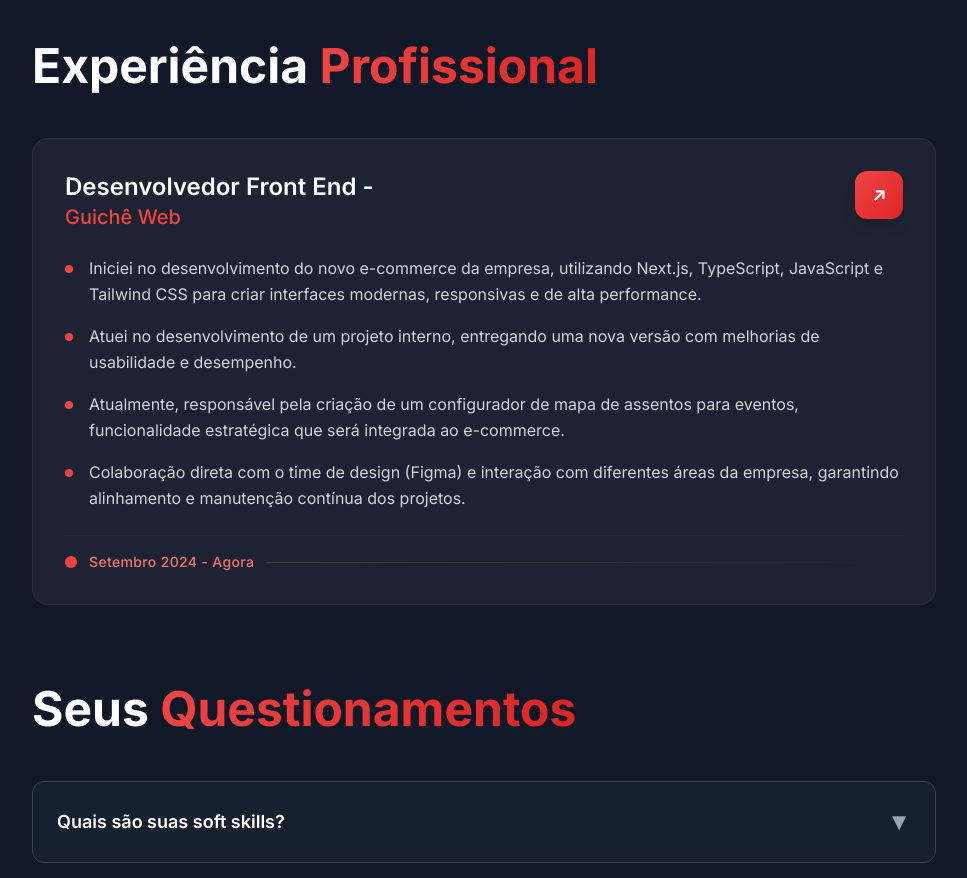
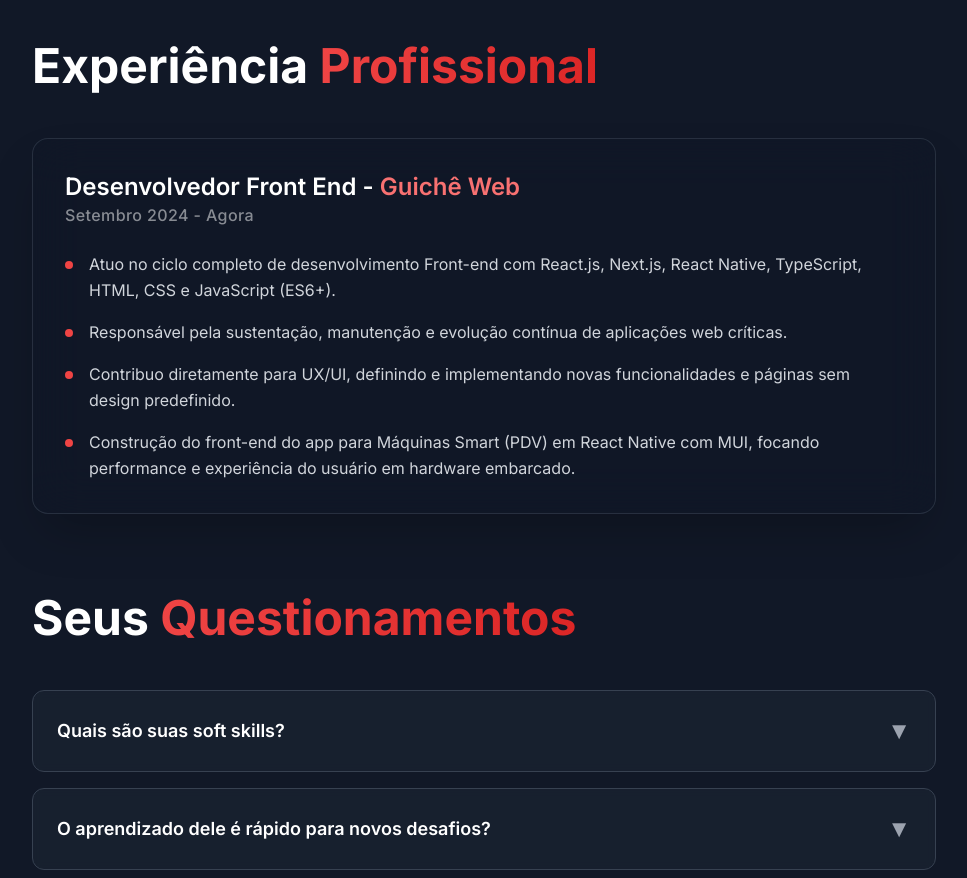
Before and after one commit to miquelven/Portifolio, a React (Vite) app: page / in a window 1280 px wide. Shown: the part 1860-2738 px from the top of the page, without its empty margins (296-1263 px from the left). Built offline with nearby package versions, Linux system fonts and the light colour scheme.

Commit message:
style: alteracao geral do layout da section de experiencia

```diff
--- a/src/components/Experience/index.jsx
+++ b/src/components/Experience/index.jsx
@@ -2,13 +2,13 @@ export default function Experience() {
   const experiences = [
     {
       id: 1,
-      title: "Desenvolvedor Front End - ",
+      title: "Desenvolvedor Front End",
       company: "Guichê Web",
       bulletPoints: [
-        "Iniciei no desenvolvimento do novo e-commerce da empresa, utilizando Next.js, TypeScript, JavaScript e Tailwind CSS para criar interfaces modernas, responsivas e de alta performance.",
-        "Atuei no desenvolvimento de um projeto interno, entregando uma nova versão com melhorias de usabilidade e desempenho.",
-        "Atualmente, responsável pela criação de um configurador de mapa de assentos para eventos, funcionalidade estratégica que será integrada ao e-commerce.",
-        "Colaboração direta com o time de design (Figma) e interação com diferentes áreas da empresa, garantindo alinhamento e manutenção contínua dos projetos.",
+        "Atuo no ciclo completo de desenvolvimento Front-end com React.js, Next.js, React Native, TypeScript, HTML, CSS e JavaScript (ES6+).",
+        "Responsável pela sustentação, manutenção e evolução contínua de aplicações web críticas.",
+        "Contribuo diretamente para UX/UI, definindo e implementando novas funcionalidades e páginas sem design predefinido.",
+        "Construção do front-end do app para Máquinas Smart (PDV) em React Native com MUI, focando performance e experiência do usuário em hardware embarcado.",
       ],
       period: "Setembro 2024 - Agora",
       icon: "↗",
@@ -28,47 +28,32 @@ export default function Experience() {
         {experiences.map((exp) => (
           <div
             key={exp.id}
-            className="group relative bg-white/5 backdrop-blur-sm rounded-2xl p-8 border border-gray-700/50 hover:border-red-500/20 transition-all duration-300 overflow-hidden"
+            className="group relative glass-effect bg-gray-900/70 backdrop-blur-xl rounded-2xl p-6 md:p-8 border border-gray-700/60 shadow-2xl transition-all duration-300 overflow-hidden hover:bg-black/5"
           >
-            {/* Efeito de brilho sutil */}
-            <div className="absolute inset-0 bg-gradient-to-r from-transparent via-red-500/5 to-transparent -translate-x-full group-hover:translate-x-full transition-transform duration-700"></div>
-
-            <div className="flex justify-between items-start mb-6 relative z-10">
-              <div>
-                <h3 className="text-2xl max-sm:text-xl font-semibold text-white group-hover:text-red-400 transition-colors duration-300">
-                  {exp.title}
+            <div className="mb-6 relative z-10">
+              <div className="flex items-baseline gap-3">
+                <h3 className="text-2xl max-sm:text-xl font-semibold text-white">
+                  {exp.title} -
+                  <span className="text-red-400"> {exp.company}</span>
                 </h3>
-                <span className="text-xl max-sm:text-lg font-medium text-red-500 group-hover:text-red-400 transition-colors duration-300">
-                  {exp.company}
-                </span>
               </div>
-              <div className="w-12 h-12 bg-gradient-to-br from-red-500 to-red-600 rounded-xl flex items-center justify-center text-white font-semibold text-lg group-hover:scale-110 group-hover:rotate-3 transition-all duration-300 shadow-lg">
-                {exp.icon}
-              </div>
+              <span className="opacity-50 text-sm md:text-base font-medium tracking-wide">
+                {exp.period}
+              </span>
             </div>
 
-            {/* Lista de bullet points clean */}
-            <div className="mb-6 relative z-10">
+            <div className="mb-0 relative z-10">
               <ul className="space-y-4">
                 {exp.bulletPoints.map((point, index) => (
                   <li
                     key={index}
-                    className="flex items-start gap-4 text-gray-300 leading-relaxed max-sm:text-sm group-hover:text-gray-200 transition-colors duration-300"
+                    className="flex items-start gap-4 text-gray-300 leading-relaxed max-sm:text-sm"
                   >
-                    <div className="w-2 h-2 bg-red-500 rounded-full mt-2.5 flex-shrink-0 group-hover:bg-red-400 transition-colors duration-300"></div>
+                    <div className="w-2 h-2 bg-red-500 rounded-full mt-2.5 flex-shrink-0"></div>
                     <span>{point}</span>
                   </li>
                 ))}
               </ul>
-            </div>
-
-            {/* Período com design clean */}
-            <div className="relative z-10 flex items-center gap-3 pt-4 border-t border-gray-700/30">
-              <div className="w-3 h-3 bg-red-500 rounded-full"></div>
-              <span className="text-red-400 text-sm max-sm:text-xs font-medium tracking-wide">
-                {exp.period}
-              </span>
-              <div className="flex-1 h-px bg-gradient-to-r from-red-500/30 to-transparent"></div>
             </div>
           </div>
         ))}
```
